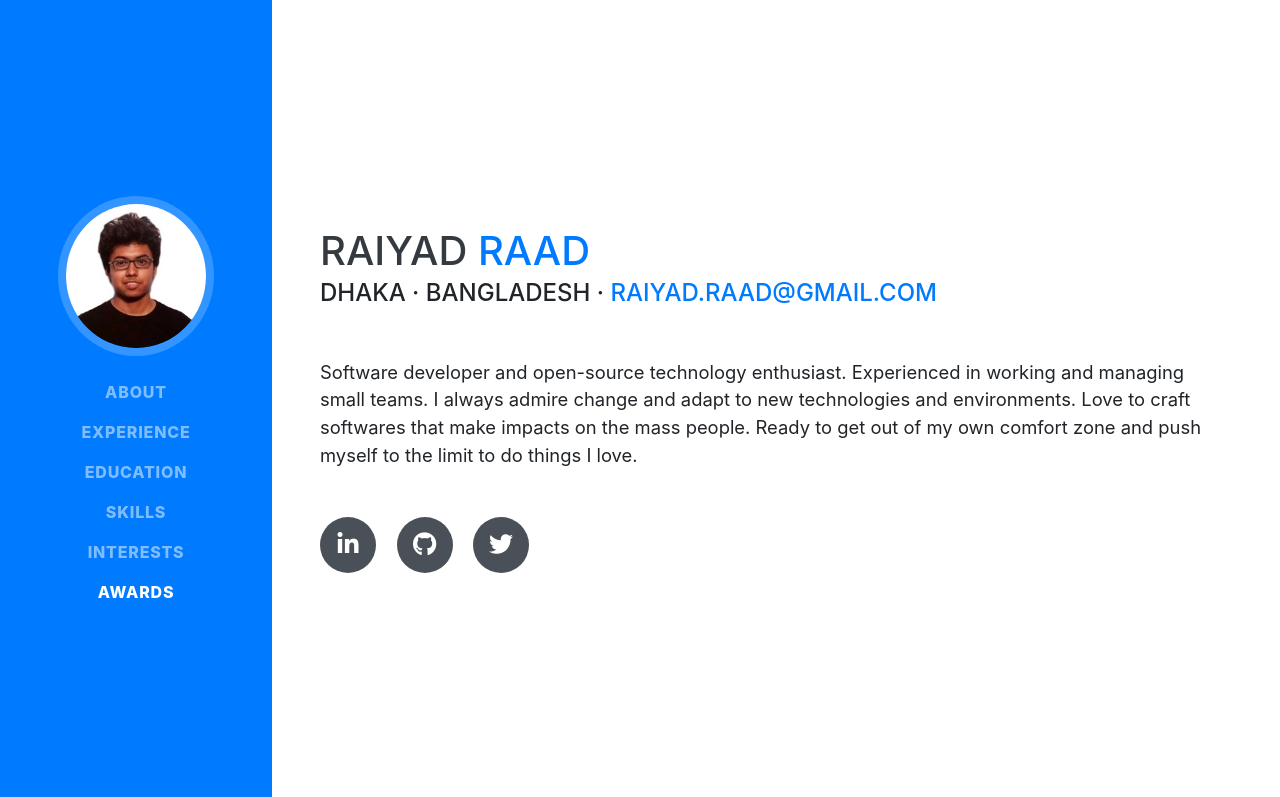
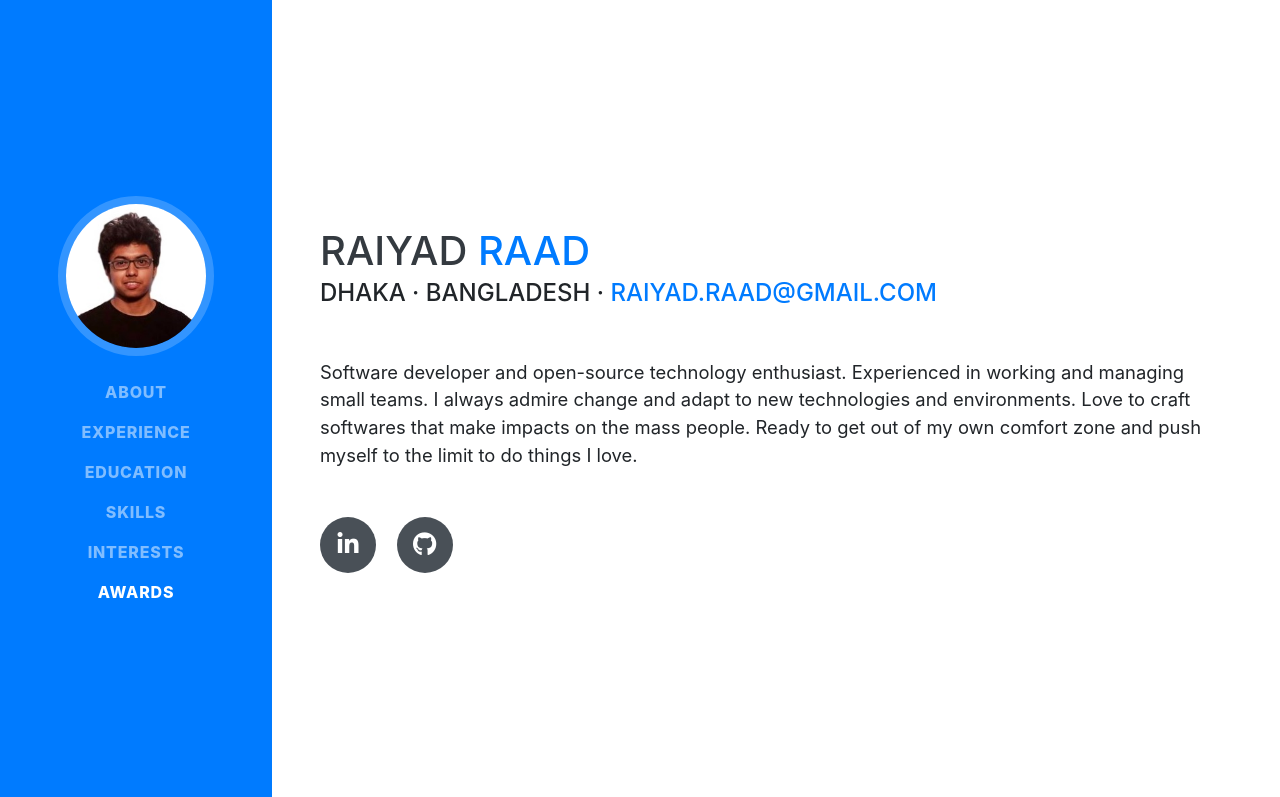
Before and after one commit to raadu/raadu.github.io, a website with bundled scripts: page index.html in a window 1280 px wide. Shown: the top 797 px of the page. Built offline with nearby package versions, Linux system fonts and the light colour scheme; a web font is replaced by a local one.

Commit message:
twitter link removed from social

```diff
--- a/index.html
+++ b/index.html
@@ -67,9 +67,6 @@
                     </a>
                     <a href="https://github.com/raadu" target="_blank">
                         <i class="fab fa-github"></i>
-                    </a>
-                    <a href="https://twitter.com/raiyadraad" target="_blank">
-                        <i class="fab fa-twitter"></i>
                     </a>
                 </div>
             </div>
```
